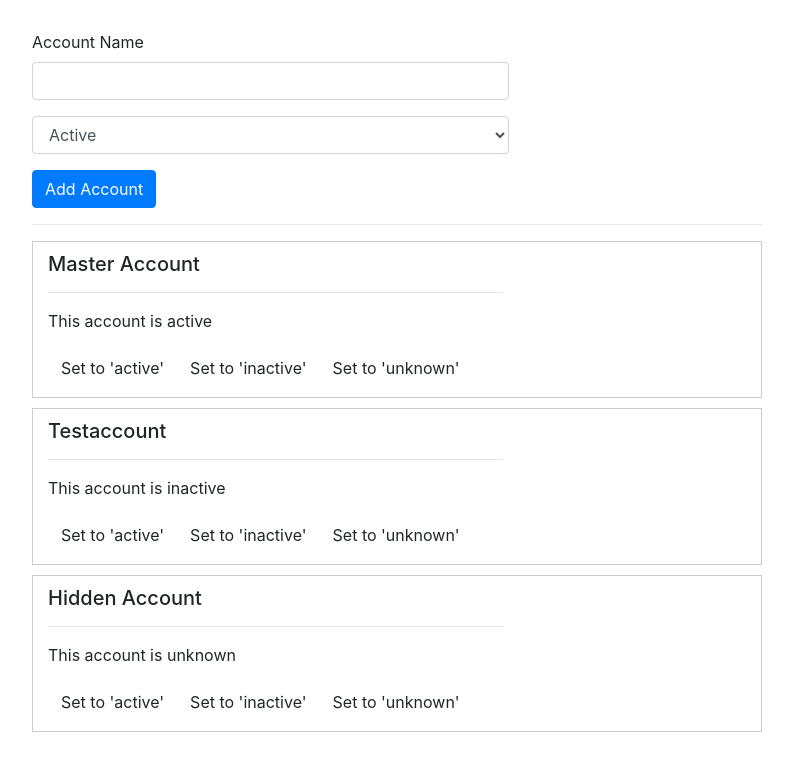
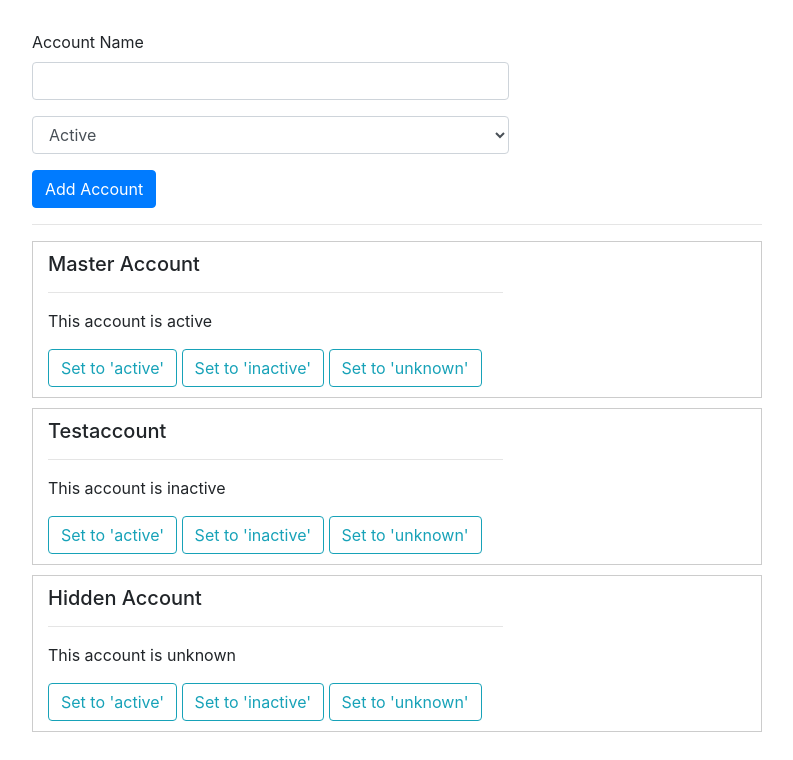
Before and after one commit to lesiak/abgular_udemy_maximilian_schwarzmuller, an Angular app in the folder app3-services/: page / in a window 1280 px wide. Shown: the top 760 px of the page, without its empty margins (53-846 px from the left). Built offline with nearby package versions, Linux system fonts and the light colour scheme.

Commit message:
[APP4] Updates to Bootstrap 4

```diff
--- a/app3-services/src/app/account/account.component.html
+++ b/app3-services/src/app/account/account.component.html
@@ -3,8 +3,8 @@
     <h5>{{ account.name }}</h5>
     <hr>
     <p>This account is {{ account.status }}</p>
-    <button class="btn btn-default" (click)="onSetTo('active')">Set to 'active'</button>
-    <button class="btn btn-default" (click)="onSetTo('inactive')">Set to 'inactive'</button>
-    <button class="btn btn-default" (click)="onSetTo('unknown')">Set to 'unknown'</button>
+    <button class="btn btn-outline-info" (click)="onSetTo('active')">Set to 'active'</button>
+    <button class="btn btn-outline-info" (click)="onSetTo('inactive')">Set to 'inactive'</button>
+    <button class="btn btn-outline-info" (click)="onSetTo('unknown')">Set to 'unknown'</button>
   </div>
 </div>
--- a/app3-services/src/app/account/account.component.ts
+++ b/app3-services/src/app/account/account.component.ts
@@ -3,7 +3,8 @@ import { Component, EventEmitter, Input, Output } from '@angular/core';
 @Component({
   selector: 'app-account',
   templateUrl: './account.component.html',
-  styleUrls: ['./account.component.css']
+  styleUrls: ['./account.component.css'],
+  preserveWhitespaces: true
 })
 export class AccountComponent {
   @Input() account: {name: string, status: string};
```
